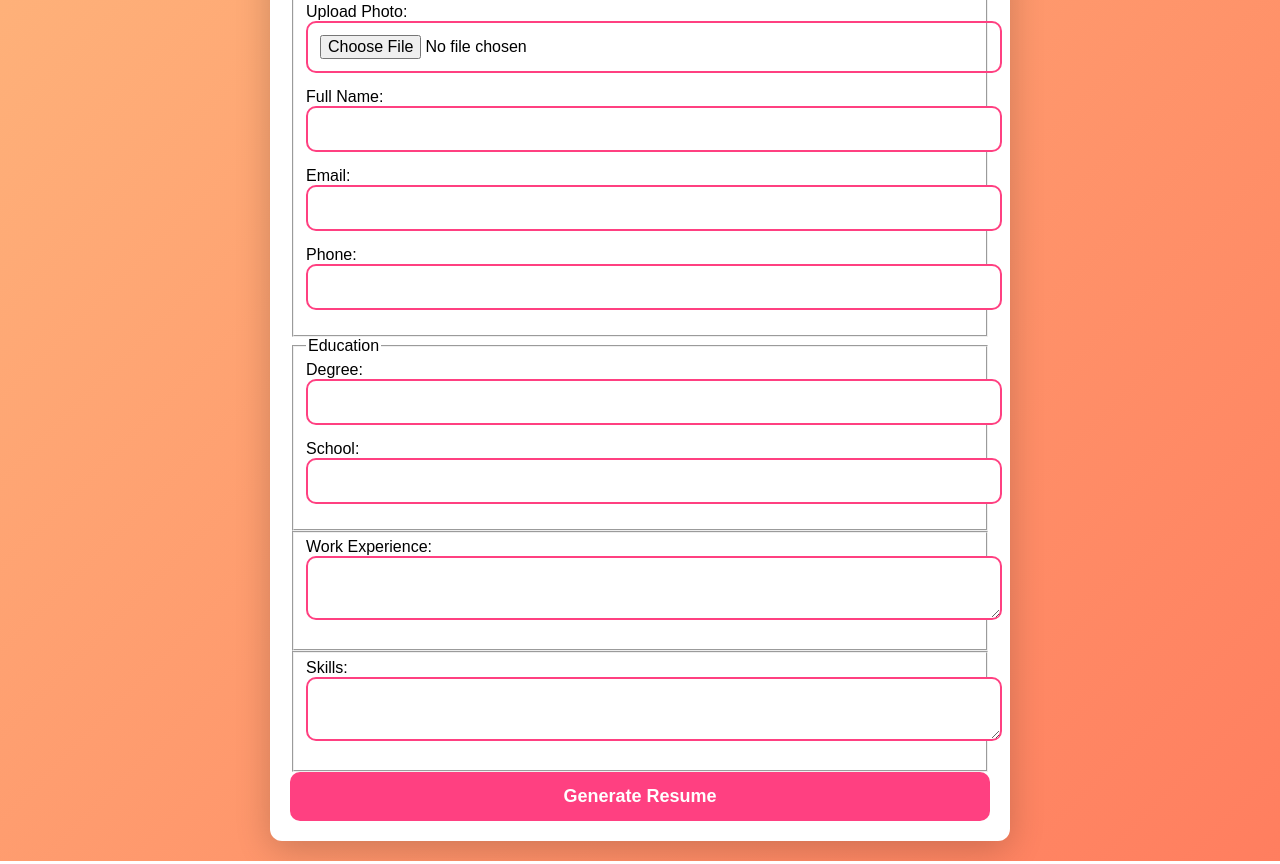
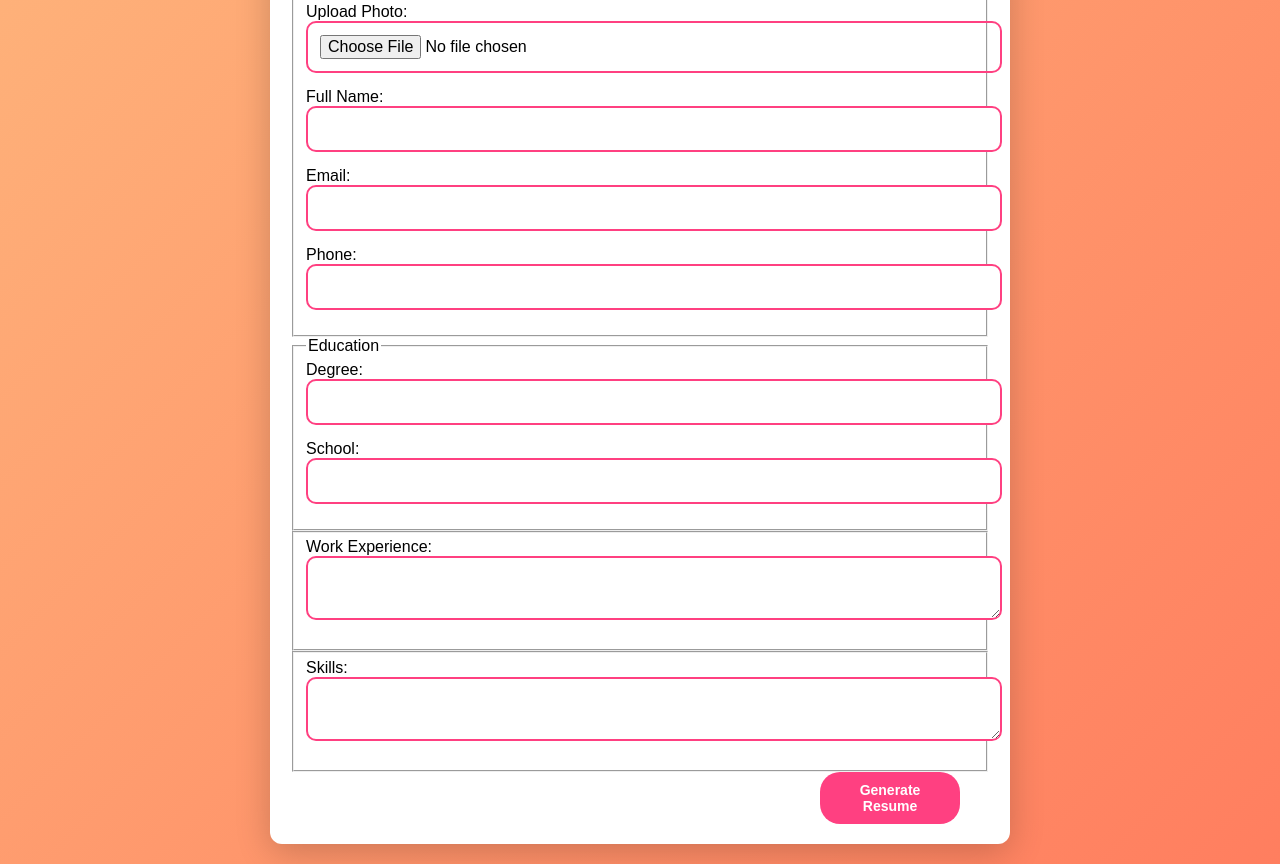
Before and after one commit to Hammad-Ali07/Dynamic-Interactive-Resume, a website with bundled scripts: page index.html in a window 1280 px wide. Shown: the part 139-1003 px from the top of the page. Built offline with nearby package versions, Linux system fonts and the light colour scheme.

Commit message:
add files

```diff
--- a/styles.css
+++ b/styles.css
@@ -108,16 +108,17 @@ input:focus, textarea:focus {
 }
 
 button {
-    padding: 14px 24px;
+    padding: 10px 20px;
     background-color: #ff4081;
     color: #ffffff;
     border: none;
-    border-radius: 10px;
+    border-radius: 20px;
+    margin-left: 530px;
     cursor: pointer;
-    font-size: 18px;
+    font-size: 14px;
     font-weight: bold;
     transition: background-color 0.3s ease, transform 0.3s ease, box-shadow 0.3s ease;
-    width: 100%; /* Full width button for smaller screens */
+    width: 20%; /* Full width button for smaller screens */
 }
 
 button:hover {
@@ -129,6 +130,7 @@ button:hover {
 .resume-photo {
     width: 150px;
     height: 150px;
+    margin-left: 260px;
     border-radius: 50%;
     margin-bottom: 20px;
     border: 4px solid #ff4081;
@@ -138,6 +140,9 @@ button:hover {
 .resume-photo:hover {
     transform: scale(1.1); /* Reduced hover effect for better performance on mobile */
     border-color: #c51162;
+}
+#backbutton{
+    width: 50%;
 }
 
 /* Responsive Styles */
```
Also changed, not shown: index.html (+1 -0 lines).
